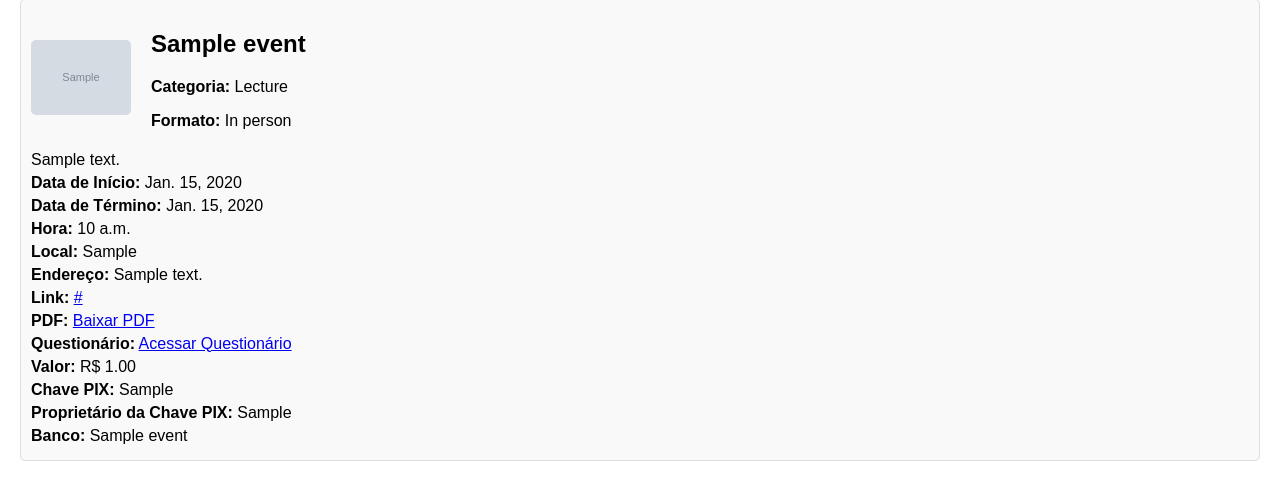
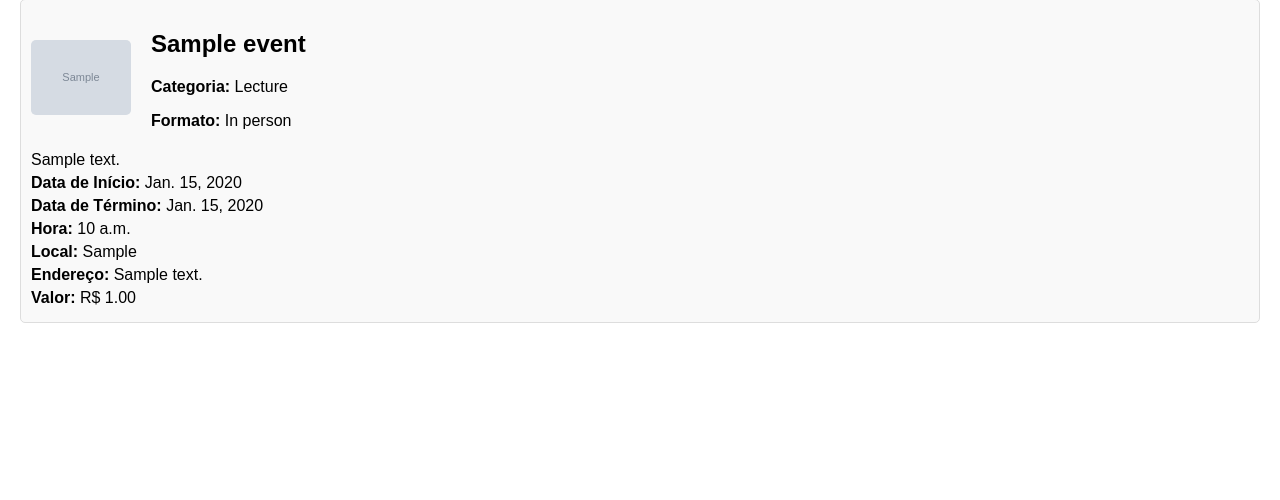
Before and after one commit to fabiomirs/eco-da-mata, a Django app: page /eventos/ in a window 1280 px wide. Shown: the part 81-581 px from the top of the page. Run offline with Django 3.2, Linux system fonts and the light colour scheme; tables that the repository leaves empty hold one stand-in row (values such as "Sample post"); grey boxes marked "Sample" are stand-in pictures.

Commit message:
:lipstick: feat: Simplificação do arquivo HTML

```diff
--- a/event_app/templates/event_list.html
+++ b/event_app/templates/event_list.html
@@ -44,7 +44,9 @@
         {% for event in events %}
             <li>
                 <div class="event-header">
-                    <img src="{{ event.profile_picture.url }}" alt="{{ event.name }}">
+                    {% if event.profile_picture %}
+                        <img src="{{ event.profile_picture.url }}" alt="{{ event.name }}">
+                    {% endif %}
                     <div>
                         <h2>{{ event.name }}</h2>
                         <p><strong>Categoria:</strong> {{ event.get_category_display }}</p>
@@ -60,21 +62,7 @@
                     {% if event.address %}
                         <p><strong>Endereço:</strong> {{ event.address }}</p>
                     {% endif %}
-                    {% if event.link %}
-                        <p><strong>Link:</strong> <a href="{{ event.link }}">{{ event.link }}</a></p>
-                    {% endif %}
-                    {% if event.pdf_link %}
-                        <p><strong>PDF:</strong> <a href="{{ event.pdf_link }}">Baixar PDF</a></p>
-                    {% endif %}
-                    {% if event.questionary_link %}
-                        <p><strong>Questionário:</strong> <a href="{{ event.questionary_link }}">Acessar Questionário</a></p>
-                    {% endif %}
                     <p><strong>Valor:</strong> R$ {{ event.value }}</p>
-                    {% if event.pix_key %}
-                        <p><strong>Chave PIX:</strong> {{ event.pix_key }}</p>
-                        <p><strong>Proprietário da Chave PIX:</strong> {{ event.pix_key_owner }}</p>
-                        <p><strong>Banco:</strong> {{ event.bank_name }}</p>
-                    {% endif %}
                 </div>
             </li>
         {% empty %}
```
